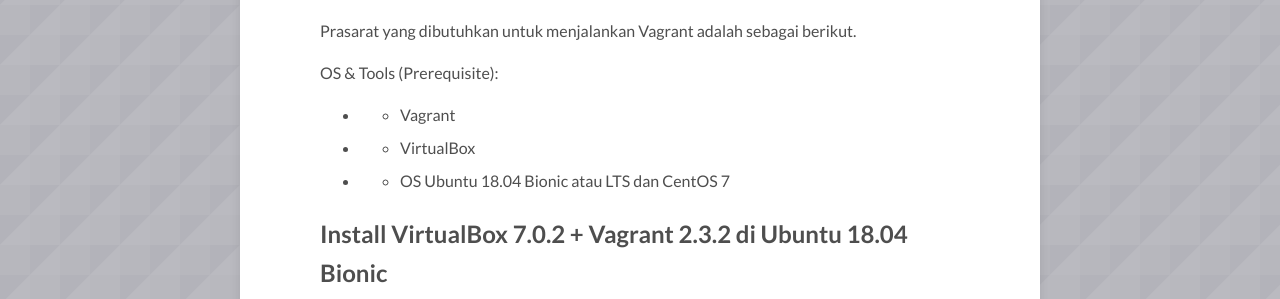
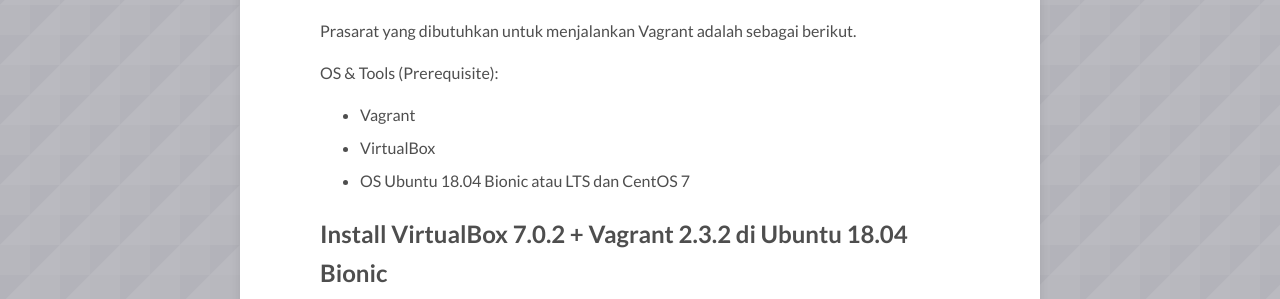
Before and after one commit to danigunawan/danigunawan.github.io, a Jekyll site: the page built from _posts/2022-11-09-belajar-vagrant-part-1.md, in a window 1280 px wide. Shown: the part 535-834 px from the top of the page. Built offline with Jekyll 4.4.1, drawn with Linux system fonts in a browser that asks for light colours; nearby versions of some CDN libraries; comment, search, counter and statistics services are not loaded.

Commit message:
[ADD POSTING] posting

```diff
--- a/_posts/2022-11-09-belajar-vagrant-part-1.md
+++ b/_posts/2022-11-09-belajar-vagrant-part-1.md
@@ -20,9 +20,9 @@
 
 OS & Tools (Prerequisite):
 
-* - Vagrant
-* - VirtualBox
-* - OS Ubuntu 18.04 Bionic atau LTS dan CentOS 7
+* Vagrant
+* VirtualBox
+* OS Ubuntu 18.04 Bionic atau LTS dan CentOS 7
 
 
 ## Install VirtualBox 7.0.2 + Vagrant 2.3.2 di Ubuntu 18.04 Bionic
```
